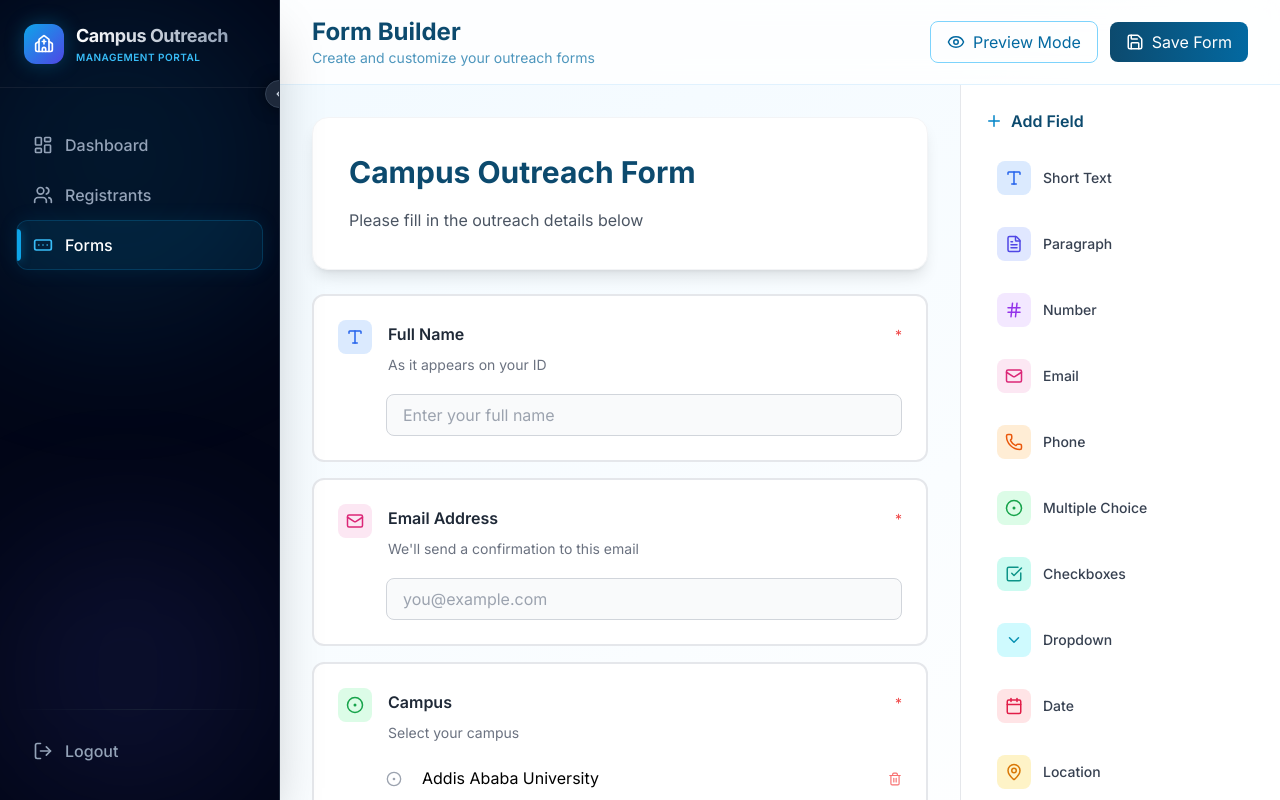
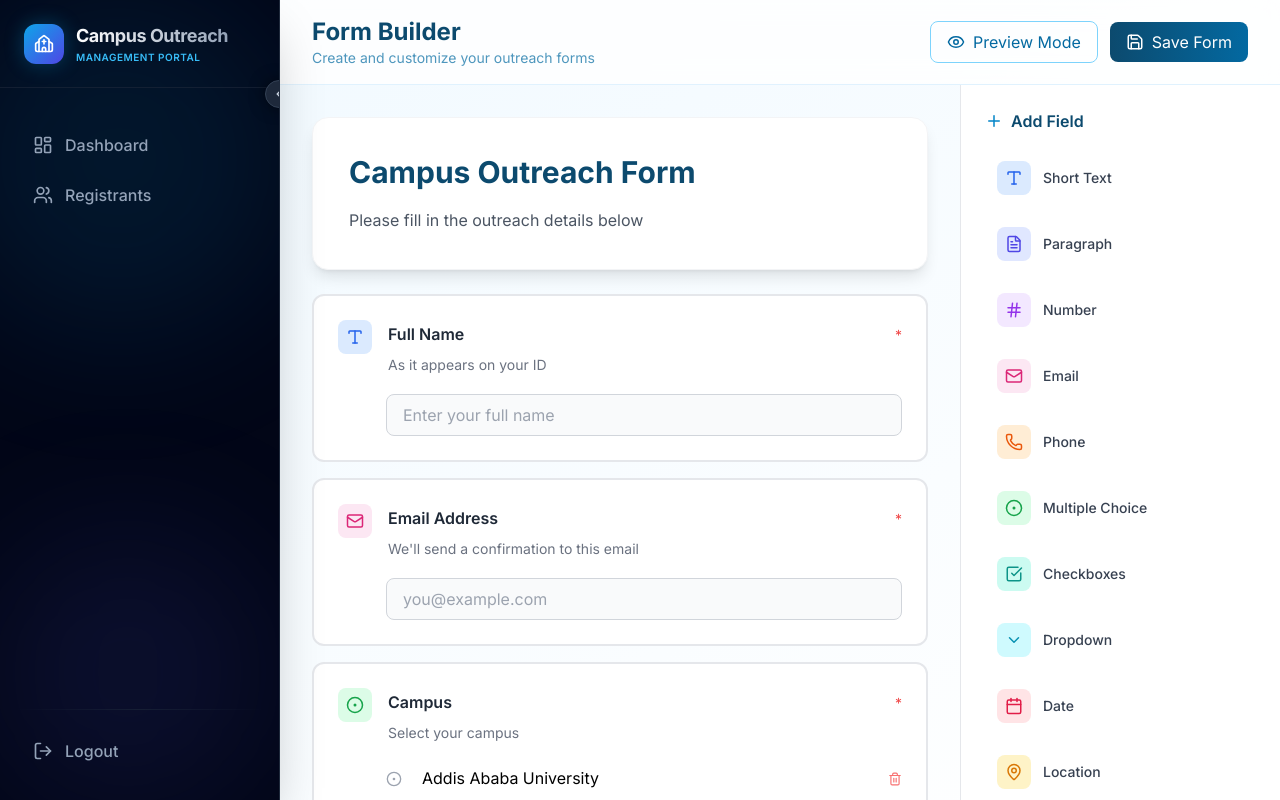
Before and after one commit to natisolomon26/form, a Next.js app: page /dashboard/form in a window 1280 px wide. Built offline with nearby package versions, Linux system fonts and the light colour scheme.

Commit message:
feat: update hero section content and fix location text, add new dependencies for PDF generation and Excel file handling

```diff
--- a/components/Hero.tsx
+++ b/components/Hero.tsx
@@ -87,7 +87,7 @@ export default function Hero({ backgroundImage = "/images/back3.JPG" }: HeroProp
       training: "መጋቢት 05 ቀን 2018 ዓ.ም. ለዋና መሪዎች እና ለወንጌል አስተባባሪዎች የተዘጋጀ፥ ለዚህ ታላቅ ተልዕኮ ራሳችንን የምናዘጋጅበት የሙሉ ቀን ሥልጠና ይጠብቀናል!",
       locations: [
         { name: "ለሴንትራል 1 ተማሪዎች", location: "መገናኛ ሙሉ ወንጌል ቤተክርስቲያን" },
-        { name: "ለሴንትራል 2 ተማሪዎች", location: "ልደታ የእግዚአብሔር አምባ ቤተክርስቲያን" }
+        { name: "ለሴንትራል 2 ተማሪዎች", location: "ልደታ ጉባዔ እግዚአብሔር ቤተክርስቲያን" }
       ],
       time: "ከጠዋቱ 2፡30 እስከ ቀኑ 11፡00 ሰዓት",
       cost: "በነጻ (ግን አስቀድሞ መመዝገብ አስፈላጊ ነው)",
--- a/components/dashboard/DashboardSidebar.tsx
+++ b/components/dashboard/DashboardSidebar.tsx
@@ -25,8 +25,7 @@ export default function DashboardSidebar() {
 
   const menuItems = [
     { icon: LayoutDashboard, label: "Dashboard", href: "/dashboard" },
-    { icon: Users, label: "Registrants", href: "/dashboard/students" },
-    { icon: FormInput, label: "Forms", href: "/dashboard/form" },
+    { icon: Users, label: "Registrants", href: "/dashboard/students" }
   ];
 
   const isActive = (href: string) => {
--- a/package.json
+++ b/package.json
@@ -10,15 +10,19 @@
   },
   "dependencies": {
     "framer-motion": "^12.34.4",
+    "jspdf": "^4.2.0",
+    "jspdf-autotable": "^5.0.7",
     "lucide-react": "^0.576.0",
     "mongodb": "^7.1.0",
     "mongoose": "^9.2.4",
     "next": "16.1.6",
     "react": "19.2.3",
     "react-dom": "19.2.3",
-    "recharts": "^3.7.0"
+    "recharts": "^3.7.0",
+    "xlsx": "^0.18.5"
   },
   "devDependencies": {
+    "@types/jspdf": "^1.3.3",
     "@types/node": "^20",
     "@types/react": "^19",
     "@types/react-dom": "^19",
```
Also changed, not shown: 1 other file (tests, documents, lock files or other folders).
